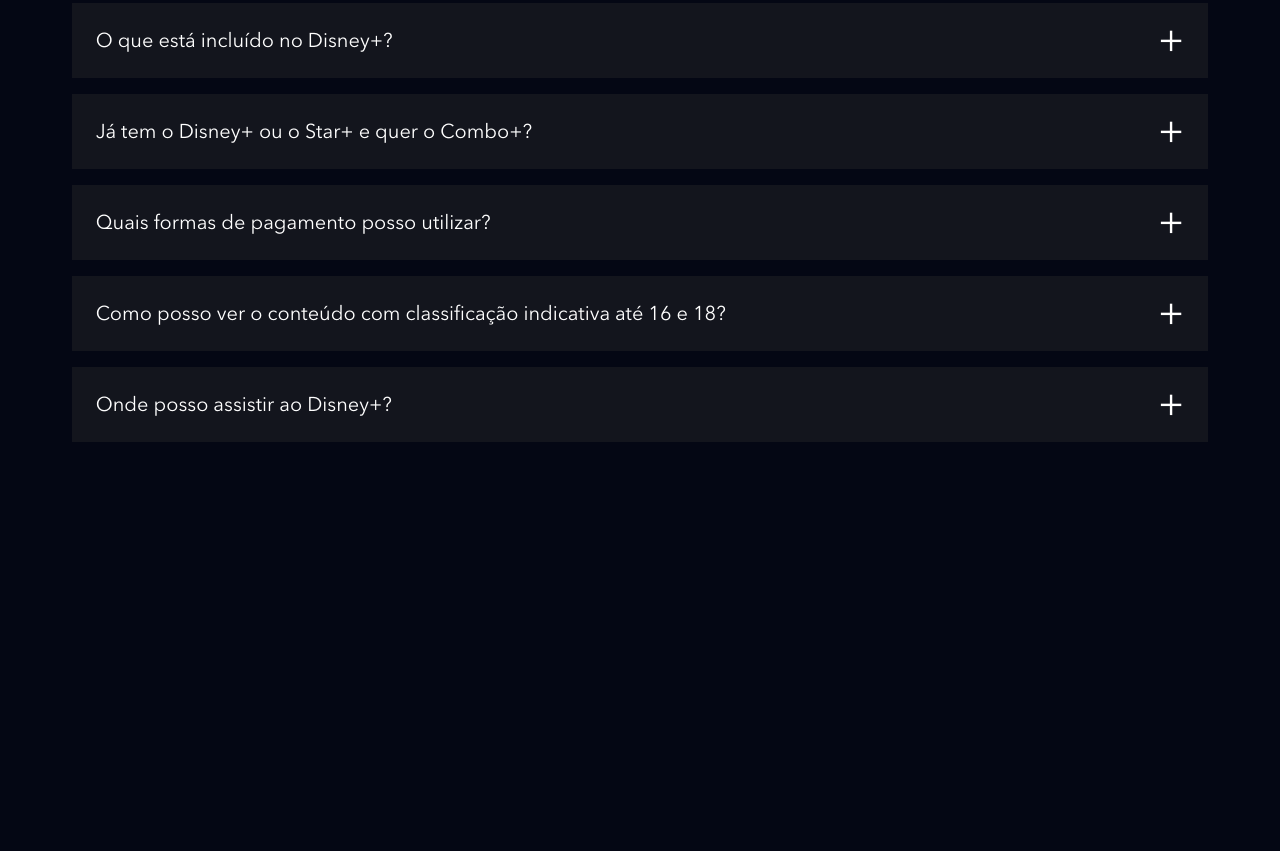
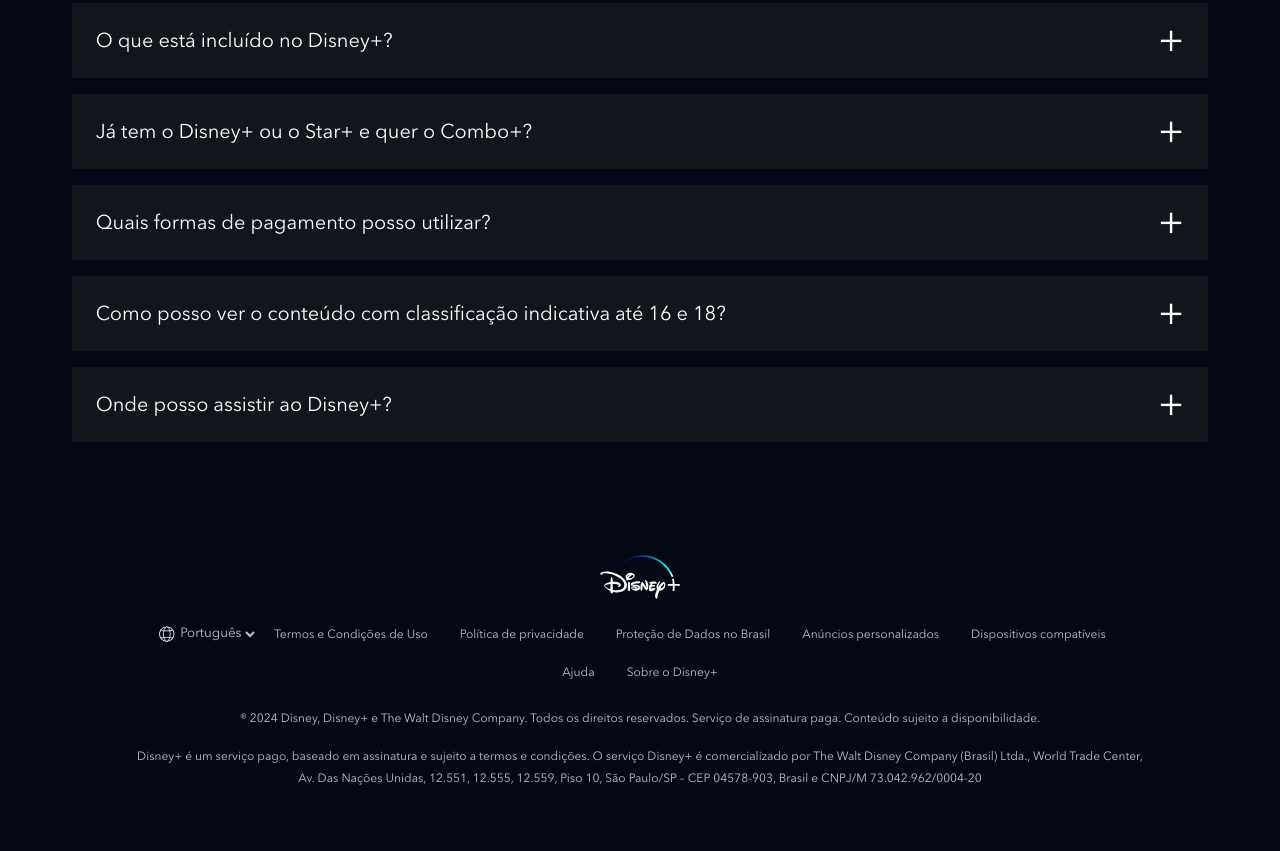
Before and after one commit to pedropoliszuk/clone-disney-plus, a website: page index.html in a window 1280 px wide. Shown: the part 4521-5372 px from the top of the page. Before the commit the page ends 5050 px from the top, so only its background shows below. Drawn offline with nearby package versions, Linux system fonts and the light colour scheme; files that its build step writes are made by us from their sources; files whose address does not match are found by name.

Commit message:
adicionando footer

```diff
--- a/index.html
+++ b/index.html
@@ -262,6 +262,49 @@
             </li>
         </ul>
     </section>
+    <footer class="footer">
+        <div class="footer__container">
+            <img class="footer__logo" src="./dist/images/disneyplus.svg" alt="Disney+">
+            <ul class="footer__links">
+                <li class="footer__links__item">
+                    <div class="language-selector">
+                        <img src="./dist/images/icones/globe.svg" alt="Globo do mundo">
+                        <select>
+                            <option>English</option>
+                            <option selected>Português</option>
+                        </select>
+                    </div>
+                </li>
+                <li class="footer__links__item">
+                    <a href="#" class="text--small">Termos e Condições de Uso</a>
+                </li>
+                <li class="footer__links__item">
+                    <a href="#" class="text--small">Política de privacidade</a>
+                </li>
+                <li class="footer__links__item">
+                    <a href="#" class="text--small">Proteção de Dados no Brasil</a>
+                </li>
+                <li class="footer__links__item">
+                    <a href="#" class="text--small">Anúncios personalizados</a>
+                </li>
+                <li class="footer__links__item">
+                    <a href="#" class="text--small">Dispositivos compatíveis</a>
+                </li>
+                <li class="footer__links__item">
+                    <a href="#" class="text--small">Ajuda</a>
+                </li>
+                <li class="footer__links__item">
+                    <a href="#" class="text--small">Sobre o Disney+</a>
+                </li>
+            </ul>
+            <p class="text--small">
+                ® 2024 Disney, Disney+ e The Walt Disney Company. Todos os direitos reservados. Serviço de assinatura paga. Conteúdo sujeito a disponibilidade.
+            </p>
+            <p class="text--small">
+                Disney+ é um serviço pago, baseado em assinatura e sujeito a termos e condições. O serviço Disney+ é comercializado por The Walt Disney Company (Brasil) Ltda., World Trade Center, Av. Das Nações Unidas, 12.551, 12.555, 12.559, Piso 10, São Paulo/SP – CEP 04578-903, Brasil e CNPJ/M 73.042.962/0004-20
+            </p>
+        </div>
+    </footer>
     <script src="./src/main.js"></script>
 </body>
 </html>
--- /dev/null
+++ b/src/styles/_footer.scss
@@ -0,0 +1,69 @@
+@use 'variaveis';
+
+.footer {
+    padding: 26px 8px;
+
+    &__container {
+        max-width: 1024px;
+        width: 100%;
+        margin: 0 auto;
+        text-align: center;
+        padding-bottom: 20px;
+    }
+
+    &__logo {
+        width: 80px;
+        margin: 0 auto 10px;
+    }
+
+    &__links {
+        margin-bottom: 16px;
+        display: flex;
+        align-items: center;
+        flex-wrap: wrap;
+        justify-content: center;
+
+        &__item {
+            display: inline-block;
+
+            a {
+                text-decoration: none;
+                padding: 8px 16px;
+                display: block;
+
+                &:hover {
+                    color: variaveis.$corTextoSecundario;
+                }
+            }
+        }
+    }
+
+    p {
+        margin-bottom: 16px;
+    }
+}
+
+.language-selector {
+    display: flex;
+    align-items: center;
+
+    img {
+        height: 18px;
+        width: 18px;
+    }
+
+    select {
+        background-color: transparent;
+        border: none;
+        color: variaveis.$corTextoPrincipal;
+        height: 38px;
+
+        &:hover {
+            color: variaveis.$corTextoSecundario;
+        }
+
+        option {
+            color: variaveis.$corDeFundo;
+        }
+    }
+}
--- a/src/styles/main.scss
+++ b/src/styles/main.scss
@@ -4,6 +4,7 @@
 @use 'plans';
 @use 'available-devices';
 @use 'faq';
+@use 'footer';
 
 @font-face {
     font-family: Avenir;
```
